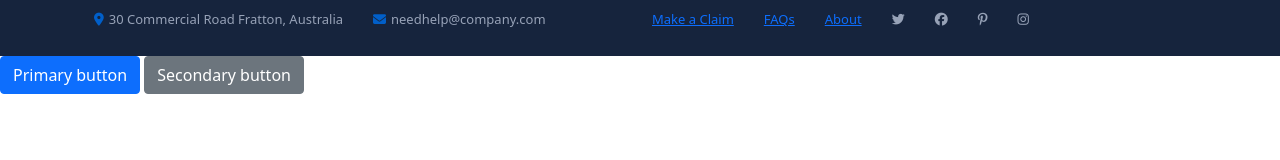
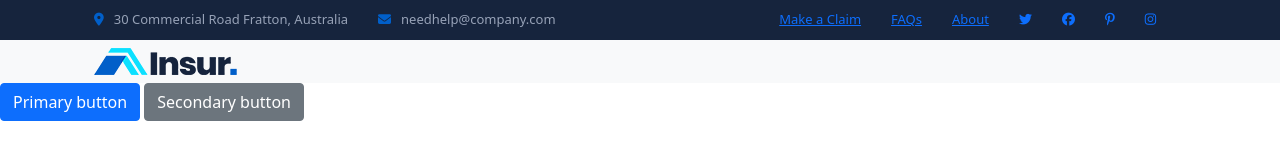
Before and after one commit to Poonam1233/insurance-website, a website built with webpack: page src/index.html in a window 1280 px wide. Built offline with nearby package versions, Linux system fonts and the light colour scheme.

Commit message:
2 files modified

```diff
--- a/src/index.html
+++ b/src/index.html
@@ -32,52 +32,49 @@
   </head>
 
   <body>
-    <header>
+    <header class="d-none d-md-block" >
       <div class="container">
         <div class="row">
-          <div class="col-xl-6">
-            <div class="row">
-              <div class="col-xl-6">
-                <p>
-                  <i class="fa-solid fa-location-dot header-icon"></i>30
-                  Commercial Road Fratton, Australia
-                </p>
-              </div>
-              <div class="col-xl-6">
-                <p>
-                  <a href="mailto:needhelp@company.com"
-                    ><i class="fa-solid fa-envelope header-icon"></i
-                    >needhelp@company.com</a
-                  >
-                </p>
-              </div>
-              <!--col-xl-6-->
-            </div>
-            <!--row-->
-          </div>
-          <!--col-xl-6-->
 
           <div class="col-xl-6">
-          <div class="row">
+            <ul class="d-flex">
+              <li>
+                <i class="fa-solid fa-location-dot header-icon"></i>30
+                Commercial Road Fratton, Australia
+              </li>
+
+              <li>
+                <a href="mailto:needhelp@company.com"><i class="fa-solid fa-envelope header-icon"></i>needhelp@company.com</a>
+              </li>
+            </ul>
+          </div><!--col-xl-6-->
+
+          <div class="col-xl-6 d-flex justify-content-end">
             <ul class="d-flex">
               <li> <a href="#">Make a Claim</a> </li>
               <li> <a href="#">FAQs</a></li>
               <li> <a href="#">About</a></li>
-              <li><i class="fa-brands fa-twitter"></i></li>
-              <li><i class="fa-brands fa-facebook"></i></li>
-              <li><i class="fa-brands fa-pinterest-p"></i></li>
-              <li><i class="fa-brands fa-instagram"></i></li>
-          </ul>
-          </div>
-          <!--row-->
-        </div>
-        <!--col-xl-6-->
+            </ul>
+            <ul class="social-icons d-flex">
+              <li><a href="#"><i class="fa-brands fa-twitter"></i></a></li>
+              <li><a href="#"><i class="fa-brands fa-facebook"></i></a></li>
+              <li><a href="#"><i class="fa-brands fa-pinterest-p"></i></a></li>
+              <li><a href="#"><i class="fa-brands fa-instagram"></i></a></li>
+            </ul>
+
+          </div><!--col-xl-6-->
 
         </div>
         <!--row-->
       </div>
       <!--container-->
     </header>
+
+    <nav class="navbar navbar-extend-lg navbar-light bg-light">
+      <div class="container">
+        <a href="#" class="logo"><image src="https://github.com/Poonam1233/insurance-website/blob/main/src/images/logo-1.png?raw=true"></a>
+      </div>
+    </nav>
 
     <script
       src="https://cdn.jsdelivr.net/npm/bootstrap@5.2.0-beta1/dist/js/bootstrap.bundle.min.js"
--- a/src/style.css
+++ b/src/style.css
@@ -11,11 +11,11 @@ header p {
 
 header ul {
   list-style: none;
-  margin-right: 30px;
+  padding-left: 0;
+  margin-bottom: 0px;
 }
 
 header li {
-  margin-bottom: 0px;
   margin-right: 30px;
 }
 
@@ -30,7 +30,7 @@ a[href^='mailto']:hover {
 
 .header-icon {
   color: #015fc9;
-  margin-right: 5px;
+  margin-right: 10px;
 }
 
 a {
@@ -41,3 +41,15 @@ a {
 a:hover {
   color: #015fc9;
 }
+
+.social-icons {
+  color: #fff;
+}
+
+.navbar {
+  padding: 30px 0px;
+}
+
+.bg-light {
+  background-color: #fff !important;
+}
```
